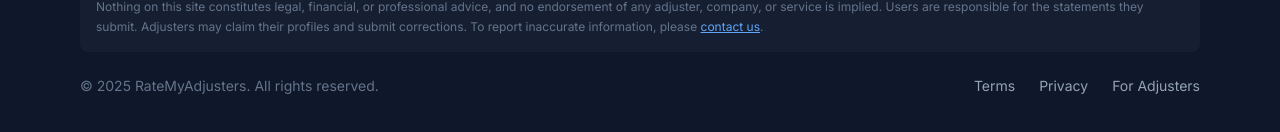
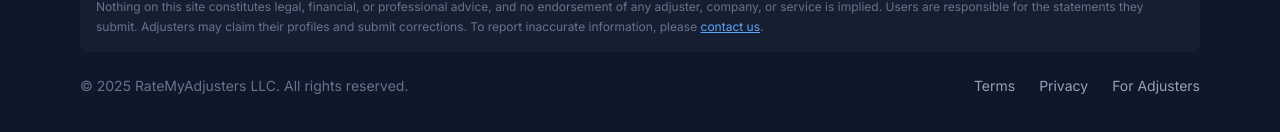
Before and after one commit to RateMyAdjusters/ratemyadjusters, a Next.js app in the folder ratemyadjusters/: page / in a window 1280 px wide. Shown: the part 4027-4159 px from the top of the page. Built offline with nearby package versions, Linux system fonts and the light colour scheme; no server answers.

Commit message:
Update Footer.tsx

```diff
--- a/ratemyadjusters/components/Footer.tsx
+++ b/ratemyadjusters/components/Footer.tsx
@@ -145,7 +145,7 @@ export default function Footer() {
           {/* Disclaimer */}
           <div className="bg-slate-800/50 rounded-lg p-4 mb-6">
             <p className="text-slate-400 text-xs leading-relaxed mb-3">
-              <span className="font-semibold text-slate-300">Disclaimer:</span> RateMyAdjusters publishes information and user-generated content for general informational purposes only. Profile data, reviews, and commentary may be incomplete, outdated, or inaccurate, and are not independently verified. We do not guarantee the accuracy, reliability, or completeness of any content displayed on this site.
+              <span className="font-semibold text-slate-300">Disclaimer:</span> RateMyAdjusters LLC publishes information and user-generated content for general informational purposes only. Profile data, reviews, and commentary may be incomplete, outdated, or inaccurate, and are not independently verified. We do not guarantee the accuracy, reliability, or completeness of any content displayed on this site.
             </p>
             <p className="text-slate-500 text-xs leading-relaxed">
               Nothing on this site constitutes legal, financial, or professional advice, and no endorsement of any adjuster, company, or service is implied. Users are responsible for the statements they submit. Adjusters may claim their profiles and submit corrections. To report inaccurate information, please <Link href="/contact" className="text-blue-400 hover:text-blue-300 underline">contact us</Link>.
@@ -155,7 +155,7 @@ export default function Footer() {
           {/* Bottom Row */}
           <div className="flex flex-col sm:flex-row justify-between items-center gap-4">
             <p className="text-slate-500 text-sm">
-              © {new Date().getFullYear()} RateMyAdjusters. All rights reserved.
+              © {new Date().getFullYear()} RateMyAdjusters LLC. All rights reserved.
             </p>
             <div className="flex gap-6 text-sm">
               <Link href="/terms" className="text-slate-400 hover:text-white transition-colors">
```
